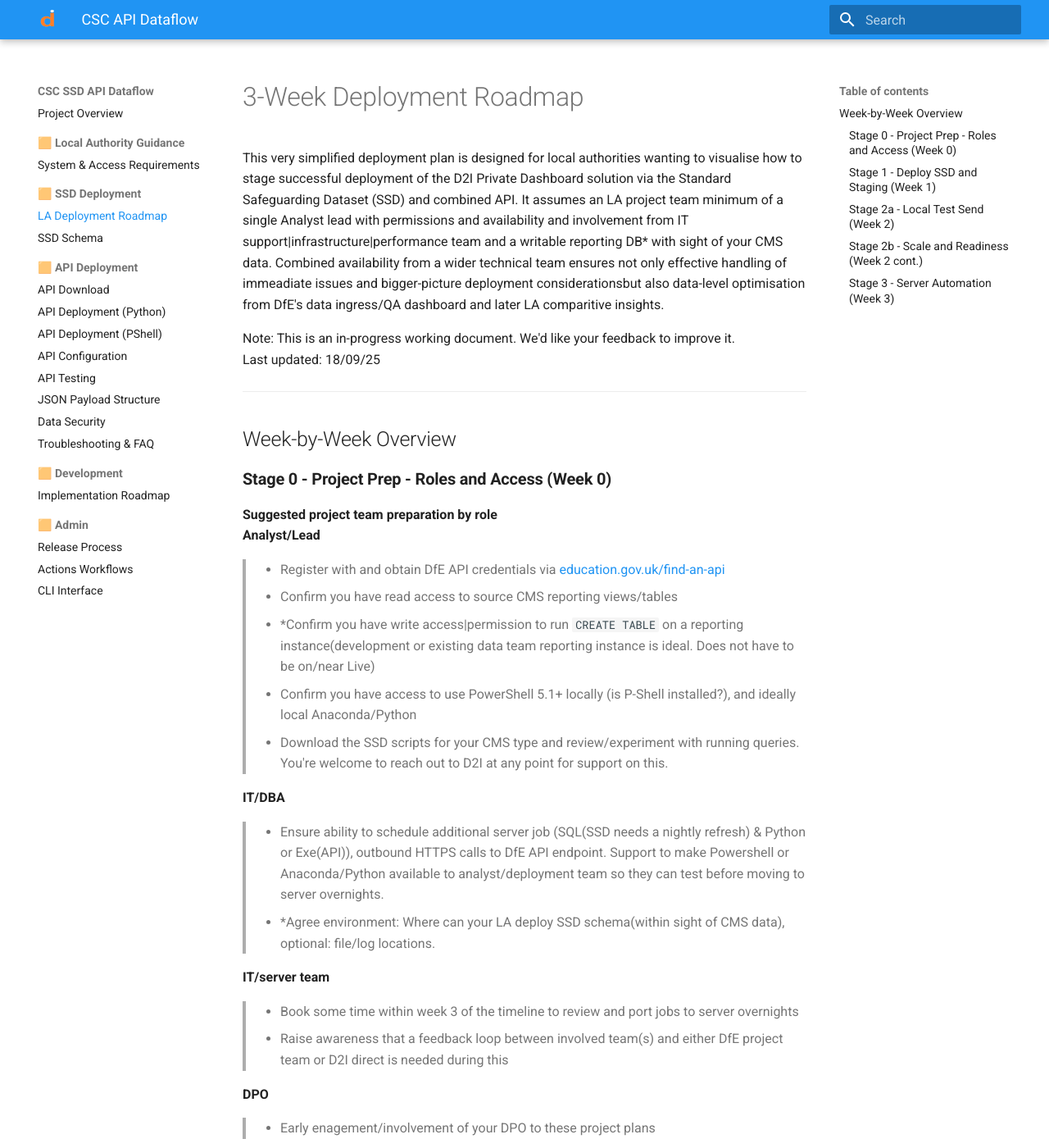
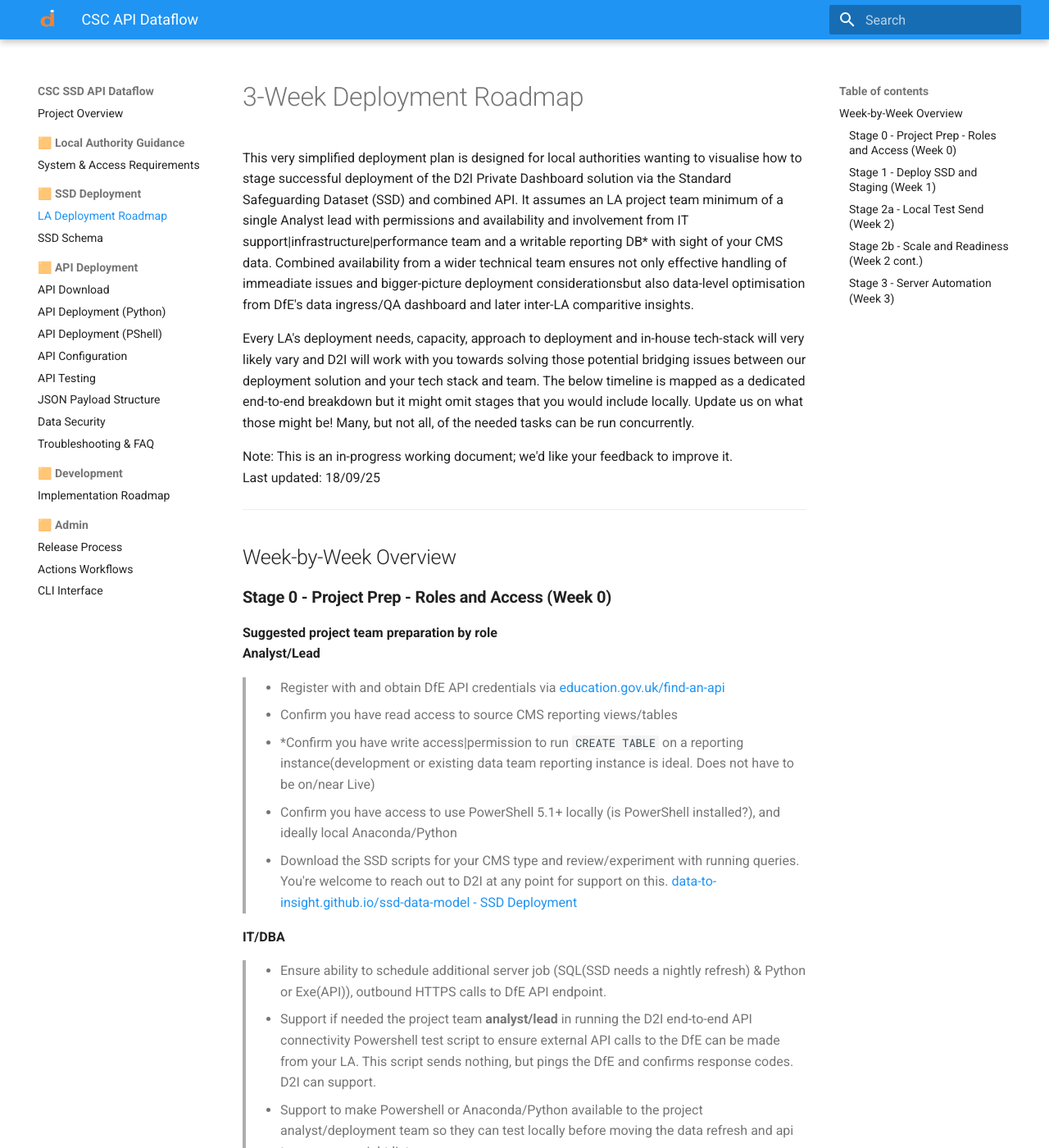
Before and after one commit to data-to-insight/dfe-csc-api-data-flows, an MkDocs documentation site: the page built from docs/roadmap_la_deployment.md, in a window 1280 px wide and 1400 px high. Shown: the whole window at 82% size. Built offline with MkDocs 1.6.1 and Material for MkDocs 9.7.7, drawn with Linux system fonts in a browser that asks for light colours; some of the changed text lies outside the part shown.

Commit message:
new minimal connection api credentials test

```diff
--- a/docs/roadmap_la_deployment.md
+++ b/docs/roadmap_la_deployment.md
@@ -1,8 +1,10 @@
 # 3-Week Deployment Roadmap
 
-This very simplified deployment plan is designed for local authorities wanting to visualise how to stage successful deployment of the D2I Private Dashboard solution via the Standard Safeguarding Dataset (SSD) and combined API. It assumes an LA project team minimum of a single Analyst lead with permissions and availability and involvement from IT support|infrastructure|performance team and a writable reporting DB* with sight of your CMS data. Combined availability from a  wider technical team ensures not only effective handling of immeadiate issues and bigger-picture deployment considerationsbut also data-level optimisation from DfE's data ingress/QA dashboard and later LA comparitive insights.
+This very simplified deployment plan is designed for local authorities wanting to visualise how to stage successful deployment of the D2I Private Dashboard solution via the Standard Safeguarding Dataset (SSD) and combined API. It assumes an LA project team minimum of a single Analyst lead with permissions and availability and involvement from IT support|infrastructure|performance team and a writable reporting DB* with sight of your CMS data. Combined availability from a  wider technical team ensures not only effective handling of immeadiate issues and bigger-picture deployment considerationsbut also data-level optimisation from DfE's data ingress/QA dashboard and later inter-LA comparitive insights.
 
-Note: This is an in-progress working document. We'd like your feedback to improve it.
+Every LA's deployment needs, capacity, approach to deployment and in-house tech-stack will very likely vary and D2I will work with you towards solving those potential bridging issues between our deployment solution and your tech stack and team. The below timeline is mapped as a dedicated end-to-end breakdown but it might omit stages that you would include locally. Update us on what those might be! Many, but not all, of the needed tasks can be run concurrently.
+
+Note: This is an in-progress working document; we'd like your feedback to improve it.
 Last updated: 18/09/25
 
 ---
@@ -15,19 +17,21 @@
 > - Register with and obtain DfE API credentials via [education.gov.uk/find-an-api](https://pp-find-and-use-an-api.education.gov.uk/find-an-api)
  - Confirm you have read access to source CMS reporting views/tables
  - *Confirm you have write access|permission to run `CREATE TABLE` on a reporting instance(development or existing data team reporting instance is ideal. Does not have to be on/near Live)
- - Confirm you have access to use PowerShell 5.1+ locally (is P-Shell installed?), and ideally local Anaconda/Python
- - Download the SSD scripts for your CMS type and review/experiment with running queries. You're welcome to reach out to D2I at any point for support on this.
+ - Confirm you have access to use PowerShell 5.1+ locally (is PowerShell installed?), and ideally local Anaconda/Python
+ - Download the SSD scripts for your CMS type and review/experiment with running queries. You're welcome to reach out to D2I at any point for support on this.  [data-to-insight.github.io/ssd-data-model - SSD Deployment](https://data-to-insight.github.io/ssd-data-model-next/)
 
 **IT/DBA**
-> - Ensure ability to schedule additional server job (SQL(SSD needs a nightly refresh) & Python or Exe(API)), outbound HTTPS calls to DfE API endpoint. Support to make Powershell or Anaconda/Python available to analyst/deployment team so they can test before moving to server overnights.
+> - Ensure ability to schedule additional server job (SQL(SSD needs a nightly refresh) & Python or Exe(API)), outbound HTTPS calls to DfE API endpoint.
+- Support if needed the project team **analyst/lead** in running the D2I end-to-end API connectivity Powershell test script to ensure external API calls to the DfE can be made from your LA. This script sends nothing, but pings the DfE and confirms response codes. D2I can support.
+- Support to make Powershell or Anaconda/Python available to the project analyst/deployment team so they can test locally before moving the data refresh and api to server overnight list.
 - *Agree environment: Where can your LA deploy SSD schema(within sight of CMS data), optional: file/log locations.
 
 **IT/server team**
-> - Book some time within week 3 of the timeline to review and port jobs to server overnights
- - Raise awareness that a feedback loop between involved team(s) and either DfE project team or D2I direct is needed during this
+> - Book some time within week 3/4 of the timeline to review and port jobs to server overnights
+ - Raise awareness that a feedback loop between involved team(s) and either DfE project team or D2I direct might be needed during this
 
 **DPO**
-> - Early enagement/involvement of your DPO to these project plans
+> - Early enagement/involvement/agreement of your DPO to these project plans
 
 **Entry criteria**
 ✅ Access, permissions, tech stack and approvals confirmed/agreement initiated
@@ -43,11 +47,13 @@
 - Deploy and verify **API staging tables** - this is still just SQL, but available from the API project Git repo:
   - `ssd_api_data_staging` (live)
   - `ssd_api_data_staging_anon` (test/dummy data)
+  - If not already, run the D2I end-to-end API connectivity Powershell test script to ensure external API calls to the DfE can be made from your LA. This script sends nothing, but pings the DfE and confirms response codes. D2I can support.
 - Test re-deploy SSD (i.e. simulate daily refresh by re-running the complete SSD SQL)  **SSD core objects**
 
 **Exit criteria**
 ✅ SSD schema is manually deployed by analyst/other
 ✅ Staging table(s) manually deployed by analyst/other
+✅ API test script is run to confirm connectivity is possible/whitelisted from your LA to DfE
 ✅ API *priority* tables are at least populating (data might not yet be verified)
 
 ---
@@ -61,7 +67,7 @@
 
 **Exit criteria**
 ✅ Creating/inserting 1+ dummy records as fake payload
-✅ End-to-end POST works from Analyst machine (=='local testing')
+✅ End-to-end POST works from Analyst machine (=='local testing' with data from staging table)
 ✅ Review and get aquanted with the API response codes and DfE UUIDs logging
 ✅ Error paths handled and recorded
 
```
Also changed, not shown: 1 other file.
